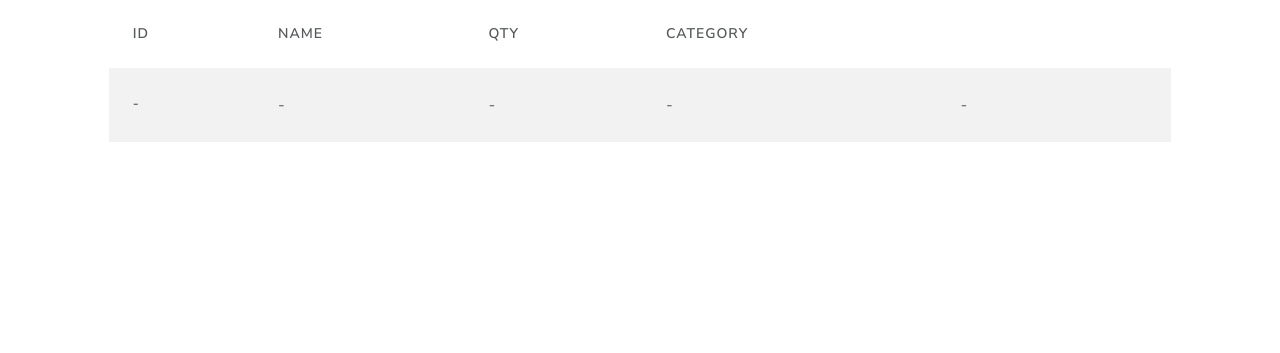
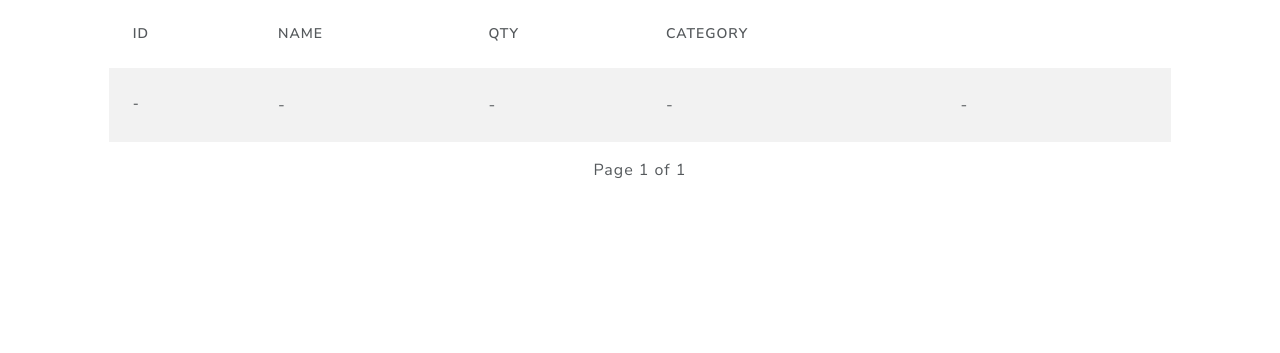
Before and after one commit to ABDULLAH-CODING-OSS/Python-Training, a Django app: page /dashboard/ in a window 1280 px wide. Shown: the part 191-544 px from the top of the page. Run offline with Django 5.2, Linux system fonts and the light colour scheme; a user stored in the database is signed in; data comes from the database, SQL or seed files in the repository; both versions use the stored data as it was after the commit.

Commit message:
Pagination Added

```diff
--- a/Inventory App/inventory_managment/inventory/templates/inventory/dashboard.html
+++ b/Inventory App/inventory_managment/inventory/templates/inventory/dashboard.html
@@ -34,7 +34,7 @@
 					</tr>
 				</thead>
 				<tbody>
-					{% if items|length == 0 %}
+					{% if page_obj|length == 0 %}
 					<tr>
 						<th scope="row">-</th>
 						<td>-</td>
@@ -45,7 +45,7 @@
 					</tr>
 					{% endif %}
 
-					{% for item in items %}
+					{% for item in page_obj %}
 					<tr>
 						<th scope="row">{{ item.id }}</th>
 						<td>{{ item.name }}</td>
@@ -61,6 +61,23 @@
 					{% endfor %}
 				</tbody>
 			</table>
+			<div class="d-flex justify-content-between align-items-center mt-3">
+    <div>
+        {% if page_obj.has_previous %}
+            <a href="?page=1" class="btn btn-outline-primary btn-sm">First</a>
+            <a href="?page={{ page_obj.previous_page_number }}" class="btn btn-outline-primary btn-sm">Previous</a>
+        {% endif %}
+    </div>
+
+    <span>Page {{ page_obj.number }} of {{ page_obj.paginator.num_pages }}</span>
+
+    <div>
+        {% if page_obj.has_next %}
+            <a href="?page={{ page_obj.next_page_number }}" class="btn btn-outline-primary btn-sm">Next</a>
+            <a href="?page={{ page_obj.paginator.num_pages }}" class="btn btn-outline-primary btn-sm">Last</a>
+        {% endif %}
+    </div>
+</div>
+
 		</div>
-	</div>
 {% endblock content %}
--- a/Inventory App/inventory_managment/inventory/views.py
+++ b/Inventory App/inventory_managment/inventory/views.py
@@ -7,6 +7,7 @@ from .models import InventoryItem, Category
 from django.contrib.auth.mixins import LoginRequiredMixin
 from inventory_managment.settings import LOW_QUANTITY
 from django.contrib import messages
+from django.core.paginator import Paginator
 # Create your views here.
 class Index(TemplateView):
     template_name = 'inventory/index.html'
@@ -14,6 +15,12 @@ class Dashboard(LoginRequiredMixin, View):
     def get(self, request):
 
         items = InventoryItem.objects.filter(user=self.request.user.id).order_by('id')
+
+        paginator = Paginator(items, 5)
+        page_number = request.GET.get('page')
+        page_obj = paginator.get_page(page_number)
+
+
 
         low_inventory = InventoryItem.objects.filter(
             user = self.request.user.id,
@@ -32,7 +39,7 @@ class Dashboard(LoginRequiredMixin, View):
         ).values_list('id', flat=True)
 
 
-        return render(request, 'inventory/dashboard.html', {'items': items, 'low_inventory_ids' : low_inventory_ids})
+        return render(request, 'inventory/dashboard.html', {'page_obj': page_obj, 'low_inventory_ids' : low_inventory_ids})
 class SignUpView(View):
     def get(self, request):
         form = UserRegisterForm()
```
Also changed, not shown: Inventory App/inventory_managment/db.sqlite3.
